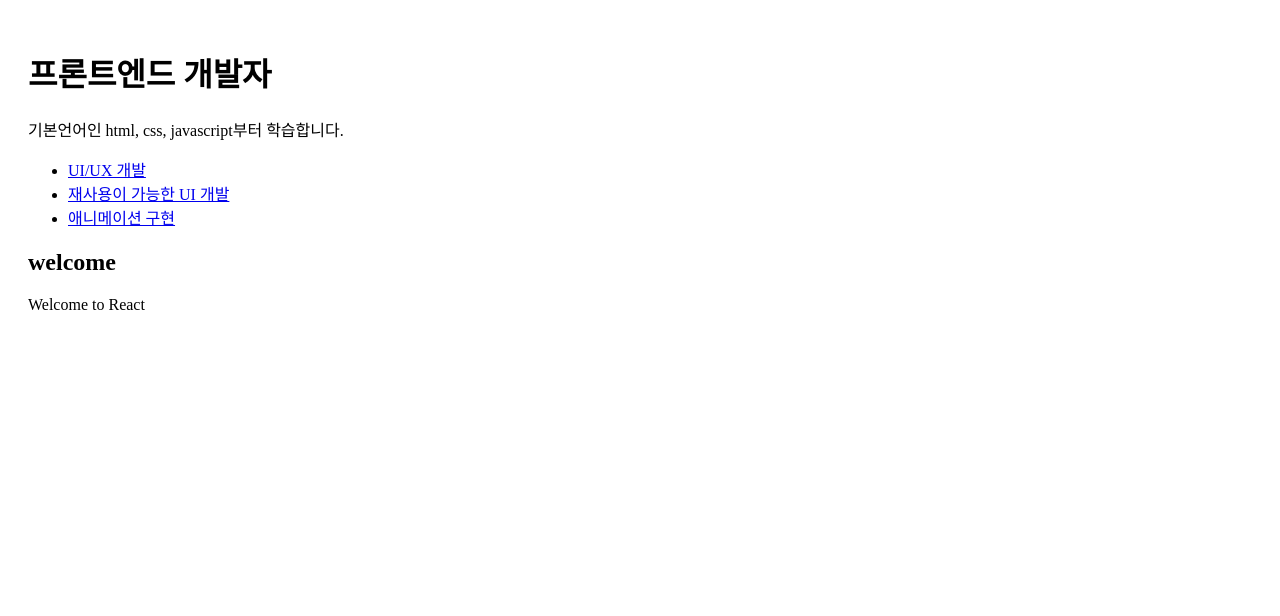
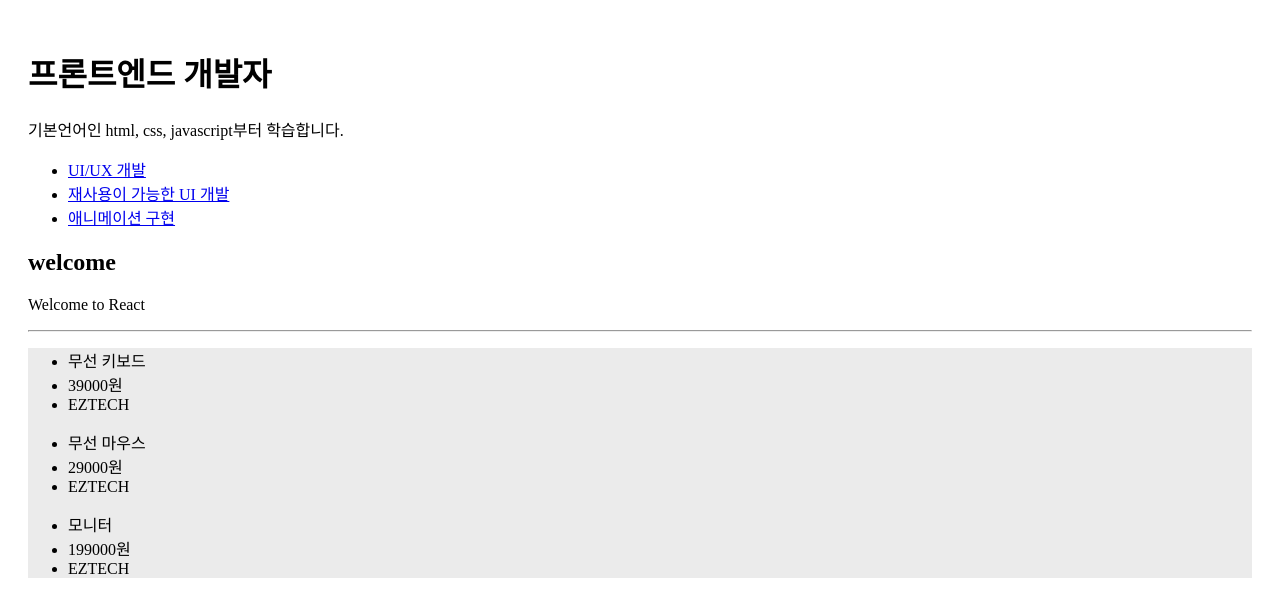
Before and after one commit to RaeChoe/estfe13_react-basic, a React (Vite) app: page / in a window 1280 px wide. Shown: the top 616 px of the page. Built offline with nearby package versions, Linux system fonts and the light colour scheme.

Commit message:
feat: ProductCard 컴포넌트 추가

```diff
--- a/src/App.jsx
+++ b/src/App.jsx
@@ -3,6 +3,7 @@ import Myheader from "./components/Myheader";
 import Nav from "./components/Nav";
 import MyArticle from "./components/MyArticle";
 import { useState } from "react";
+import ProductCard from "./components/ProductCard";
 
 function App() {
   console.log("App render");
@@ -39,6 +40,13 @@ function App() {
     }
   }
 
+  // ProductCard.jsx
+  const products = [
+    { id: 1, name: "무선 키보드", price: 39000, brand: "EZTECH" },
+    { id: 2, name: "무선 마우스", price: 29000, brand: "EZTECH" },
+    { id: 3, name: "모니터", price: 199000, brand: "EZTECH" },
+  ];
+
   return (
     <>
       <Myheader
@@ -61,12 +69,14 @@ function App() {
       </header> */}
       <Nav
         data={content}
-        onChangeMode={id => {
+        onChangeMode={_id => {
           setMode("read");
-          setId(id);
+          setId(_id);
         }}
       />
       <MyArticle title={_title} desc={_desc} />
+      <hr />
+      <ProductCard data={products} />
     </>
   );
 }
--- /dev/null
+++ b/src/components/ProductCard.jsx
@@ -0,0 +1,15 @@
+import styles from "./ProductCard.module.css";
+
+function ProductCard({ data }) {
+  const cardList = data.map(d => (
+    <ul key={d.id}>
+      <li>{d.name}</li>
+      <li>{d.price}원</li>
+      <li>{d.brand}</li>
+    </ul>
+  ));
+
+  return <article className={styles.card}>{cardList}</article>;
+}
+
+export default ProductCard;
--- /dev/null
+++ b/src/components/ProductCard.module.css
@@ -0,0 +1,4 @@
+.card {
+  background: #ebebeb;
+  margin: 10px 0;
+}
```
